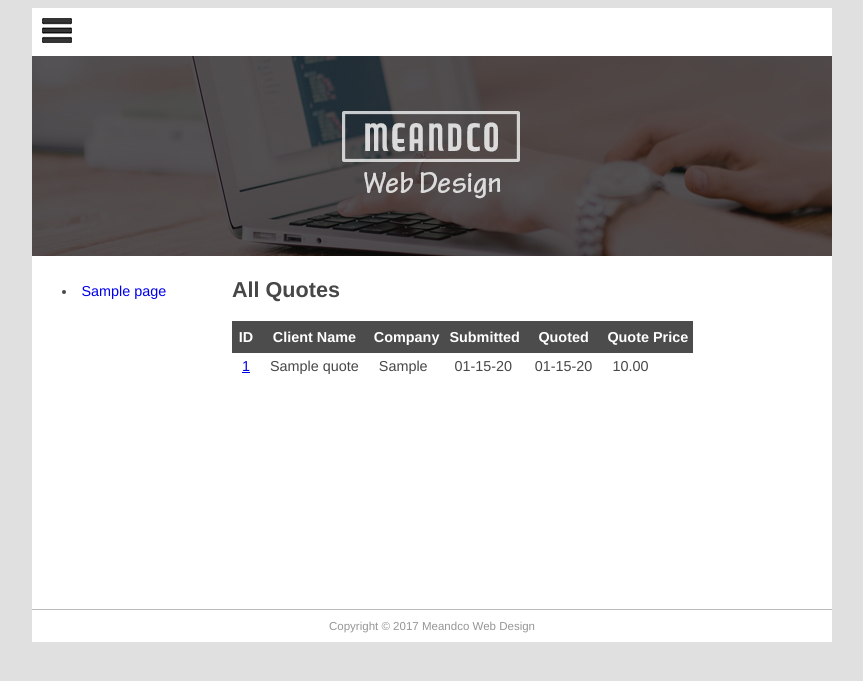
After one commit to eailfly/mfdw, a Django app: a page that uses mfdw/templates/base.html in a window 1280 px wide. The commit adds this page. Shown: the top 681 px of the page, without its empty margins (208-1071 px from the left). Run offline with Django 3.2, Linux system fonts and the light colour scheme; tables that the repository leaves empty hold one stand-in row (values such as "Sample post").

Commit message:
finish generic views

```diff
--- a/mfdw/static/main.css
+++ b/mfdw/static/main.css
@@ -101,3 +101,31 @@ input {
 /* .required label:after { */
   /* content: '*'; */
 /* } */
+
+.quotehdr th {
+  background-color: #4c4c4c;
+  color: white;
+  text-align: center;
+  padding: 8px 5px;
+  border: none;
+}
+
+.quoterow td {
+  padding: 5px 10px;
+}
+
+.altrow {
+  background-color: #e0e0e0
+}
+
+.quote td:first-child {
+  background-color: #4c4c4c;
+  color: white;
+  text-align: right;
+  padding: 8px 5px;
+  border: none;
+}
+
+.quote td {
+  padding: 5px 10px;
+}
--- a/mfdw/templates/base.html
+++ b/mfdw/templates/base.html
@@ -24,8 +24,8 @@
           <li>Menu 2</li>
           <li>Menu 3</li>
           {% endblock sidenav %}
-          <li><a href="/contact">Contact Us</a></li>
-          <li><a href="/quote">Get a Quote</a></li>
+          {% comment %} <li><a href="/contact">Contact Us</a></li> {% endcomment %}
+          {% comment %} <li><a href="/quote">Get a Quote</a></li> {% endcomment %}
         </ul>
       </nav>
     </aside>
--- a/mfdw/urls.py
+++ b/mfdw/urls.py
@@ -15,9 +15,11 @@ Including another URLconf
 """
 from django.conf.urls import include, url
 from django.contrib import admin
+from django.views.generic import TemplateView
 
 urlpatterns = [
     url(r'^admin/', admin.site.urls),
+    url(r'^testpage$', TemplateView.as_view(template_name="pages/page.html")),
     url(r'^quote', include('quotes.urls')),
     url(r'^', include('pages.urls')),
 ]
--- /dev/null
+++ b/quotes/templates/quotes/quote_list.html
@@ -0,0 +1,29 @@
+{% extends "quotes/quote.html" %}
+
+{% block title %}
+  All quotes
+{% endblock title %}
+
+{% block content %}
+  <h1>All Quotes</h1>
+  <table style="border-collapse:collapse">
+    <tr class="quotehdr">
+      <th>ID</th>
+      <th>Client Name</th>
+      <th>Company</th>
+      <th>Submitted</th>
+      <th>Quoted</th>
+      <th>Quote Price</th>
+    </tr>
+    {% for quote in all_quotes %}
+      <tr class="quoterow {% cycle '' 'altrow' %}">
+        <td><a href="show/{{ quote.id }}">{{ quote.id }}</a></td>
+        <td>{{ quote.name }}</td>
+        <td>{{ quote.company }}</td>
+        <td>{{ quote.submitted|date:"m-d-y" }}</td>
+        <td>{{ quote.quotedate|date:"m-d-y"|default:"pending" }}</td>
+        <td>{{ quote.quoteprice|default:"--" }}</td>
+      </tr>
+    {% endfor %}
+  </table>
+{% endblock content %}
--- a/quotes/urls.py
+++ b/quotes/urls.py
@@ -1,7 +1,10 @@
 from django.conf.urls import url
 
 from . import views
+from .views import QuoteList, QuoteView
 
 urlpatterns = [
     url(r'^$', views.quote_req, name='quote-request'),
+    url(r'show$', QuoteList.as_view(), name='show-quotes'),
+    url(r'show/(?P<pk>[0-9]+)$', QuoteView.as_view(), name='quote-detail'),
 ]
--- a/quotes/views.py
+++ b/quotes/views.py
@@ -1,5 +1,6 @@
 from django.shortcuts import render
 from django.http import HttpResponseRedirect
+from django.views.generic import ListView, DetailView
 
 from .models import Quote
 from .forms import QuoteForm
@@ -7,6 +8,26 @@ from pages.models import Page
 
 
 # Create your views here.
+class QuoteList(ListView):
+    model = Quote
+    context_object_name = 'all_quotes'
+
+    def get_context_data(self, **kwargs):
+        context = super(QuoteList, self).get_context_data(**kwargs)
+        context['page_list'] = Page.objects.all()
+        return context
+
+
+class QuoteView(DetailView):
+    model = Quote
+    context_object_name = 'quote'
+
+    def get_context_data(self, **kwargs):
+        context = super(QuoteView, self).get_context_data(**kwargs)
+        context['page_list'] = Page.objects.all()
+        return context
+
+
 def quote_req(request):
     submitted = False
     if request.method == 'POST':
@@ -18,4 +39,8 @@ def quote_req(request):
         form = QuoteForm()
         if 'submitted' in request.GET:
             submitted = True
-    return render(request, 'quotes/quote.html', {'form': form, 'page_list': Page.objects.all(), 'submitted': submitted})
+    return render(request, 'quotes/quote.html', {
+        'form': form,
+        'page_list': Page.objects.all(),
+        'submitted': submitted
+    })
```
Also changed, not shown: quotes/templates/quotes/quote_detail.html (added, +24 -0 lines).
